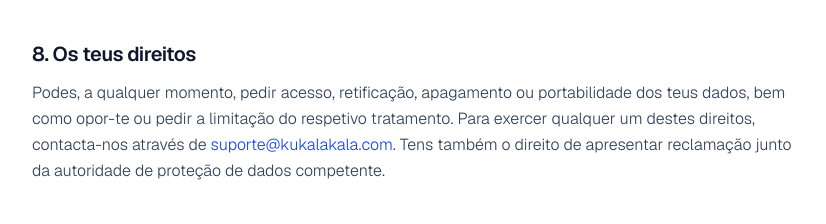
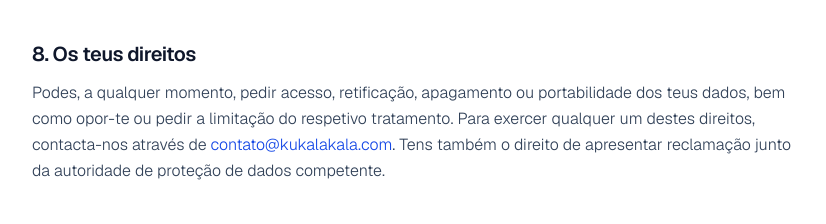
Before and after one commit to samulolo/kukalakala-app, a Next.js app: page /privacidade in a window 1280 px wide. Shown: the part 2080-2304 px from the top of the page, without its empty margins (224-1050 px from the left). Built offline with nearby package versions, Linux system fonts and the light colour scheme; no server answers.

Commit message:
support email changed

```diff
--- a/app/privacidade/page.tsx
+++ b/app/privacidade/page.tsx
@@ -7,7 +7,7 @@ export const metadata: Metadata = {
     alternates: { canonical: "/privacidade" }
 }
 
-const SUPPORT_EMAIL = "suporte@kukalakala.com"
+const SUPPORT_EMAIL = "contato@kukalakala.com"
 
 export default function PrivacyPolicyPage() {
     return (
```
